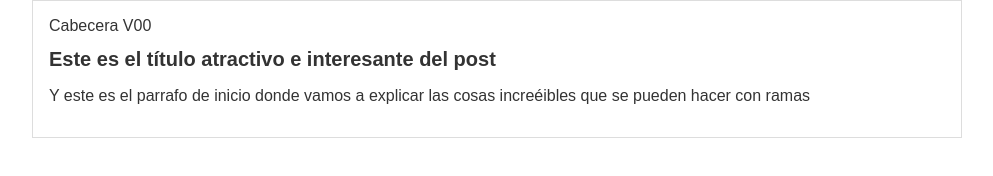
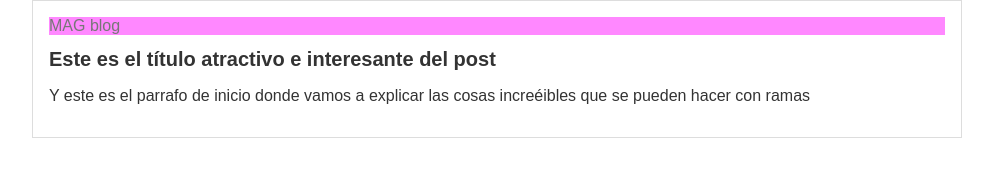
Before and after one commit to marcelograef/blogtest, a plain HTML site: page blogpost.html in a window 1280 px wide. Shown: the whole page, without its empty margins (143-1136 px from the left). Drawn offline with Linux system fonts and the light colour scheme.

Commit message:
nueva cabecera

```diff
--- a/blogpost.html
+++ b/blogpost.html
@@ -6,7 +6,7 @@
     <body>
         <div id="container">
             <div id="cabecera">
-                Cabecera V00
+                MAG blog
             </div>
             <div id="post">
                 <h1>Este es el título atractivo e interesante del post</h1>
--- a/css/estilos.css
+++ b/css/estilos.css
@@ -16,6 +16,11 @@ body
     margin: 0 auto;
 }
 
+#cabecera {
+    background-color: #F8F;
+    color: #777777;
+}
+
 #container h1
 {
     font-size: 20px;
```
